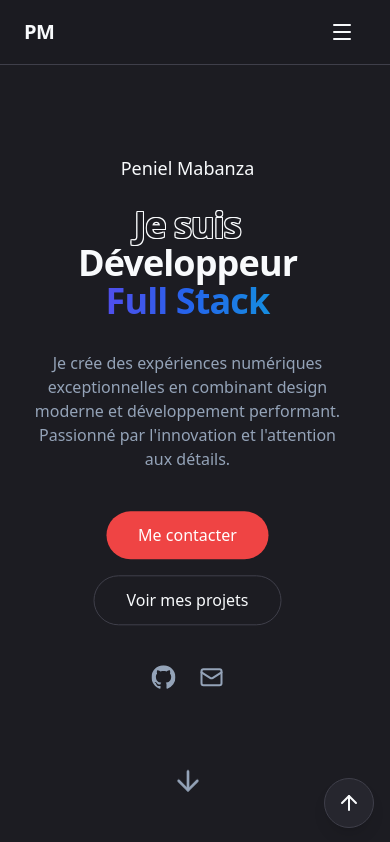
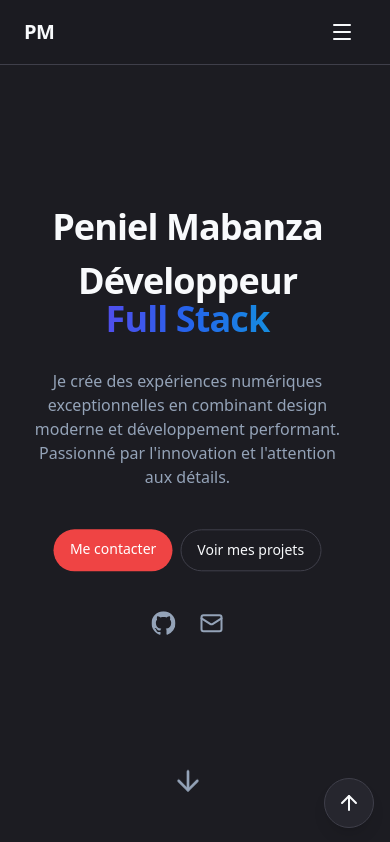
Before and after one commit to peniemab/myportfolio, a Next.js app: page / in a window 390 px wide. Shown: the top 842 px of the page. Built offline with nearby package versions, Linux system fonts and the light colour scheme.

Commit message:
Aligner les boutons du hero sur une ligne en mobile.

```diff
--- a/components/Hero.tsx
+++ b/components/Hero.tsx
@@ -6,15 +6,12 @@ export function Hero() {
   return (
     <section id="accueil" className="relative min-h-screen w-full">
       <div className="hero-inner">
-        <p className="mb-6 text-lg font-medium text-[var(--fg)] lg:text-xl">
+        <h1 className="text-display-xl font-bold tracking-tight text-[var(--fg)]">
           {site.name}
+        </h1>
+        <p className="mt-4 text-display-xl font-bold tracking-tight text-[var(--fg)]">
+          {site.title.split(" ").slice(0, 1)[0]}
         </p>
-        <p className="text-outline text-display-xl font-bold tracking-tight">
-          Je suis
-        </p>
-        <h1 className="text-display-xl font-bold tracking-tight text-[var(--fg)]">
-          {site.title.split(" ").slice(0, 1)[0]}
-        </h1>
         <h2 className="text-gradient text-display-xl font-bold tracking-tight">
           {site.title.split(" ").slice(1).join(" ")}
         </h2>
@@ -23,16 +20,16 @@ export function Hero() {
           {site.description}
         </p>
 
-        <div className="mt-10 flex flex-wrap justify-center gap-4">
+        <div className="mt-10 flex flex-nowrap justify-center gap-2 sm:gap-4">
           <a
             href="#contact"
-            className="rounded-full bg-[var(--accent)] px-8 py-3 font-medium text-white transition hover:opacity-90"
+            className="whitespace-nowrap rounded-full bg-[var(--accent)] px-4 py-2.5 text-sm font-medium text-white transition hover:opacity-90 sm:px-8 sm:py-3 sm:text-base"
           >
             Me contacter
           </a>
           <a
             href="#projets"
-            className="rounded-full border border-[var(--border)] px-8 py-3 font-medium text-[var(--fg)] transition hover:bg-[var(--surface)]"
+            className="whitespace-nowrap rounded-full border border-[var(--border)] px-4 py-2.5 text-sm font-medium text-[var(--fg)] transition hover:bg-[var(--surface)] sm:px-8 sm:py-3 sm:text-base"
           >
             Voir mes projets
           </a>
```
